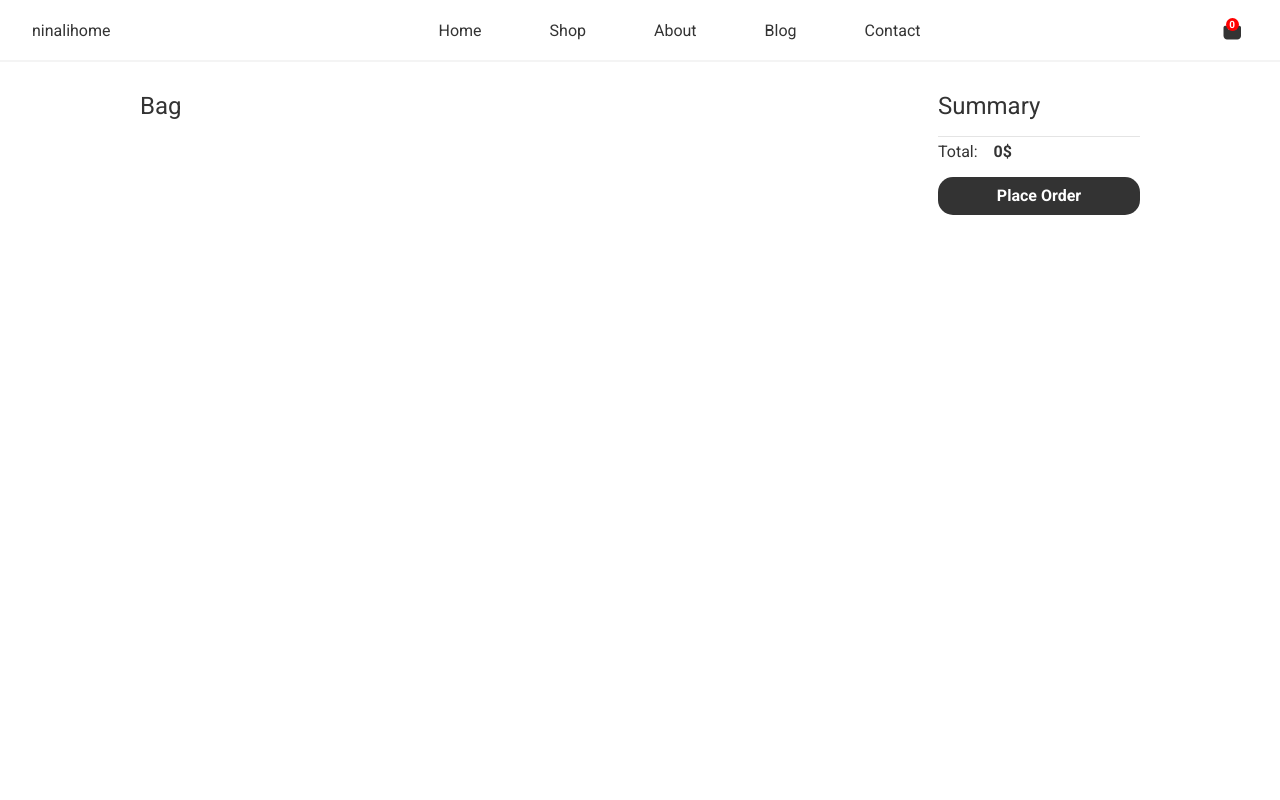
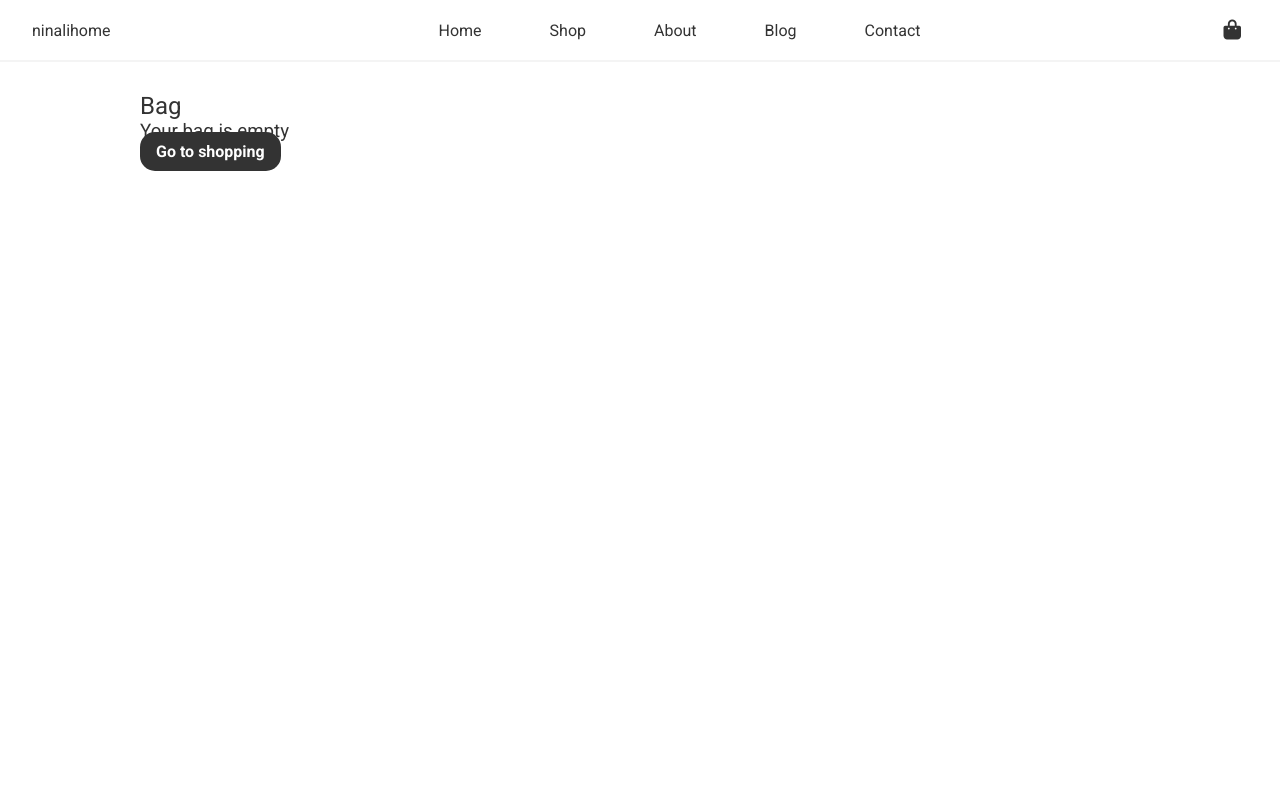
Before and after one commit to nikitabobers/ninalihome, a React (Create React App) app in the folder client/: page /cart in a window 1280 px wide. Shown: the top 800 px of the page. Built offline with nearby package versions, Linux system fonts and the light colour scheme.

Commit message:
empty cart info

```diff
--- a/client/src/components/layout/header/profile/Profile.jsx
+++ b/client/src/components/layout/header/profile/Profile.jsx
@@ -2,6 +2,12 @@ import React from "react";
 import { useSelector } from "react-redux";
 import "./profile.css";
 import { Link } from "react-router-dom";
+
+const icon = (arr) => {
+	if (arr.length > 0) {
+		return <span className="cart-count">{arr.length}</span>;
+	}
+};
 
 const Profile = () => {
 	const cart = useSelector((state) => state.cart);
@@ -14,7 +20,7 @@ const Profile = () => {
 				<Link to="/cart" className="cart-icon">
 					<i className="fas fa-shopping-bag fa-lg"></i>
 				</Link>
-				<span className="cart-count">{cartItems.length}</span>
+				{icon(cartItems)}
 			</div>
 		</div>
 	);
--- a/client/src/components/pages/cart/Cart.jsx
+++ b/client/src/components/pages/cart/Cart.jsx
@@ -24,14 +24,50 @@ const Cart = () => {
 		dispatch(countTotalPrice());
 	}, [dispatch]);
 
+	const emtyBag = () => {
+		if (cartItems.length < 1) {
+			return (
+				<>
+					<h3 className="mt-2">Your bag is empty</h3>
+					<div className="mt-2">
+						<Link className="btn btn--black" to="/shop">
+							Go to shopping
+						</Link>
+					</div>
+				</>
+			);
+		}
+	};
+
+	const checkLoading = () => {
+		if (loading) {
+			return <Loader />;
+		}
+	};
+	const returnToShop = () => {
+		if (cartItems.length > 0) {
+			return (
+				<>
+					<h2 className="">Summary</h2>
+					<div className="cart__section-total">
+						<p>Total:</p>
+						<span>{cartItems.length > 0 ? total : 0}$</span>
+					</div>
+					<Link className="btn btn--black btn--link" to="/shipping">
+						Checkout
+					</Link>
+				</>
+			);
+		}
+	};
+
 	return (
 		<div className="container">
-			{loading ? (
-				<Loader />
-			) : (
+			{checkLoading()}
 			<div className="cart__section">
 				<div className="cart__section-list">
 					<h2 className="">Bag</h2>
+					{emtyBag()}
 					{cartItems.map((item) => (
 						<CartItem
 							key={item.id}
@@ -47,16 +83,7 @@ const Cart = () => {
 						/>
 					))}
 				</div>
-					<div className="cart__section-pay">
-						<h2 className="">Summary</h2>
-						<div className="cart__section-total">
-							<p>Total:</p>
-							<span>{cartItems.length > 0 ? total : 0}$</span>
-						</div>
-						<Link className="btn btn--black" to="/order">
-							Place Order
-						</Link>
-					</div>
+				<div className="cart__section-pay">{returnToShop()}</div>
 			</div>
 			)}
 		</div>
--- a/client/src/components/pages/cart/cart.css
+++ b/client/src/components/pages/cart/cart.css
@@ -4,7 +4,7 @@
 	margin: auto;
 	padding: 2rem 0;
 	display: grid;
-	grid-template-columns: 75% auto;
+	grid-template-columns: 65% auto;
 	grid-gap: 3rem;
 }
 
@@ -14,13 +14,9 @@
 	display: flex;
 	border-top: 1px solid var(--color-grey-light);
 }
+
 .cart__section-total span {
 	margin-left: 1rem;
 	margin-bottom: 1rem;
 	font-weight: 600;
 }
-.cart__section-pay a {
-	display: block;
-	text-align: center;
-	width: 100%;
-}
```
Lines whose indentation alone changed are shown as unchanged.
